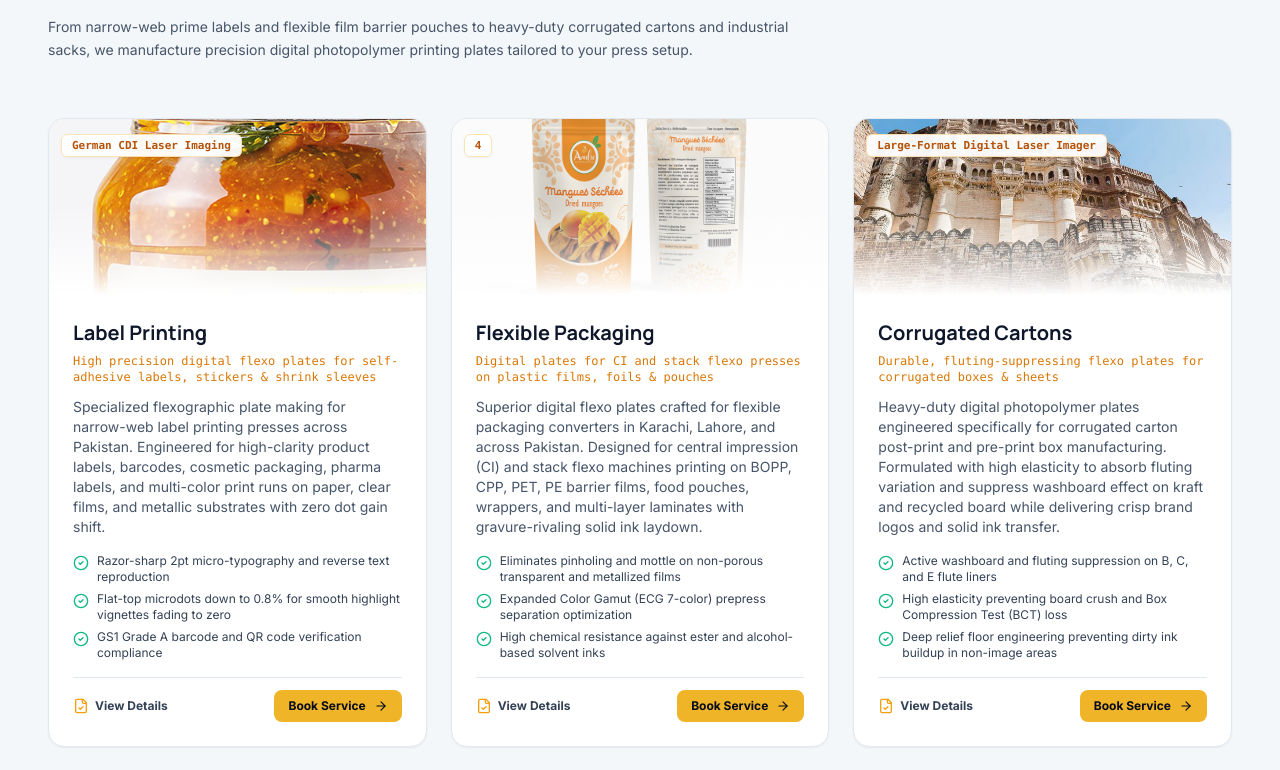
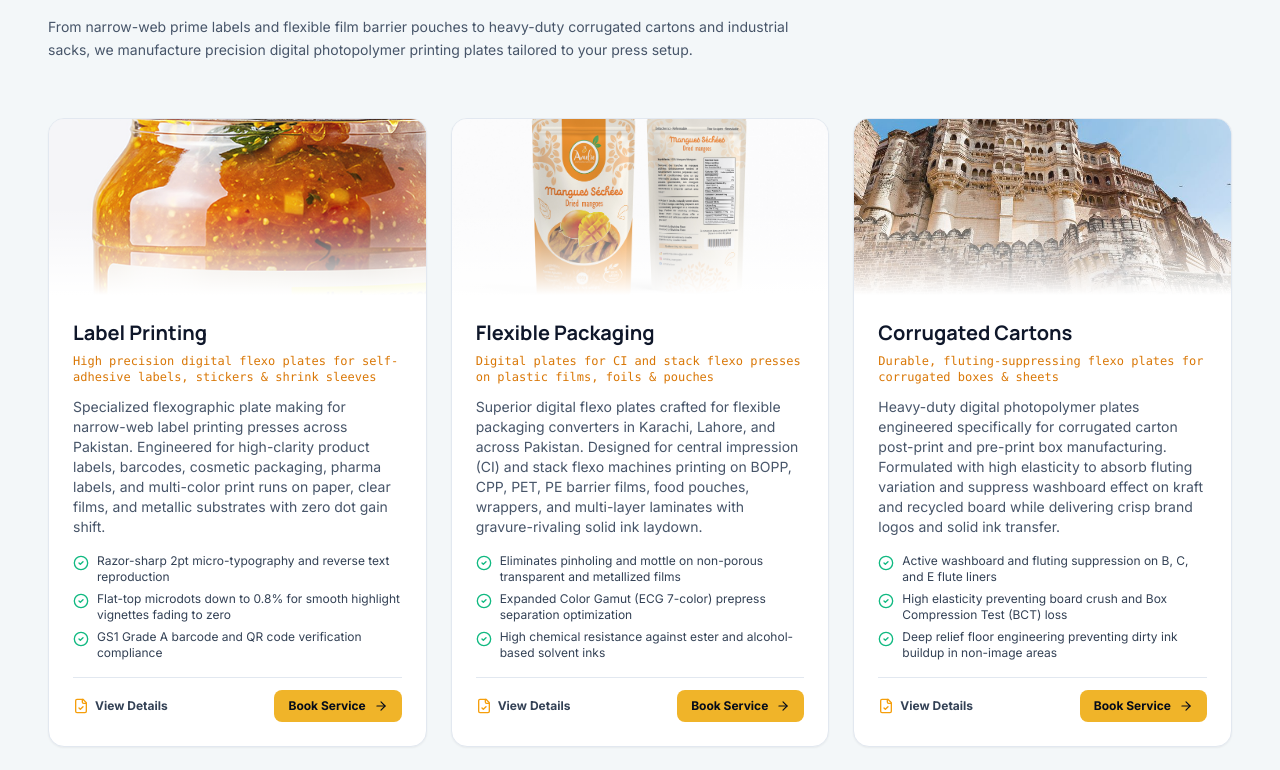
Before and after one commit to saqibvohra93/flexo-process-website, a React (Vite) app: page / in a window 1280 px wide. Shown: the part 886-1656 px from the top of the page. Built offline with nearby package versions, Linux system fonts and the light colour scheme.

Commit message:
Remove equipment chip badge from top-left of Services section images

```diff
--- a/src/components/ServicesSection.tsx
+++ b/src/components/ServicesSection.tsx
@@ -56,11 +56,6 @@ export const ServicesSection: React.FC<ServicesSectionProps> = ({ onSelectServic
                   decoding="async"
                 />
                 <div className="absolute inset-0 bg-gradient-to-t from-white via-transparent to-transparent" />
-                <div className="absolute top-3 left-3">
-                  <span className="text-[11px] font-mono font-bold bg-white/95 text-amber-700 border border-amber-500/30 px-2.5 py-1 rounded-md shadow-sm">
-                    {srv.equipment.split(',')[0]}
-                  </span>
-                </div>
               </div>
 
               <div className="p-5 sm:p-6 flex-1 flex flex-col justify-between">
```
